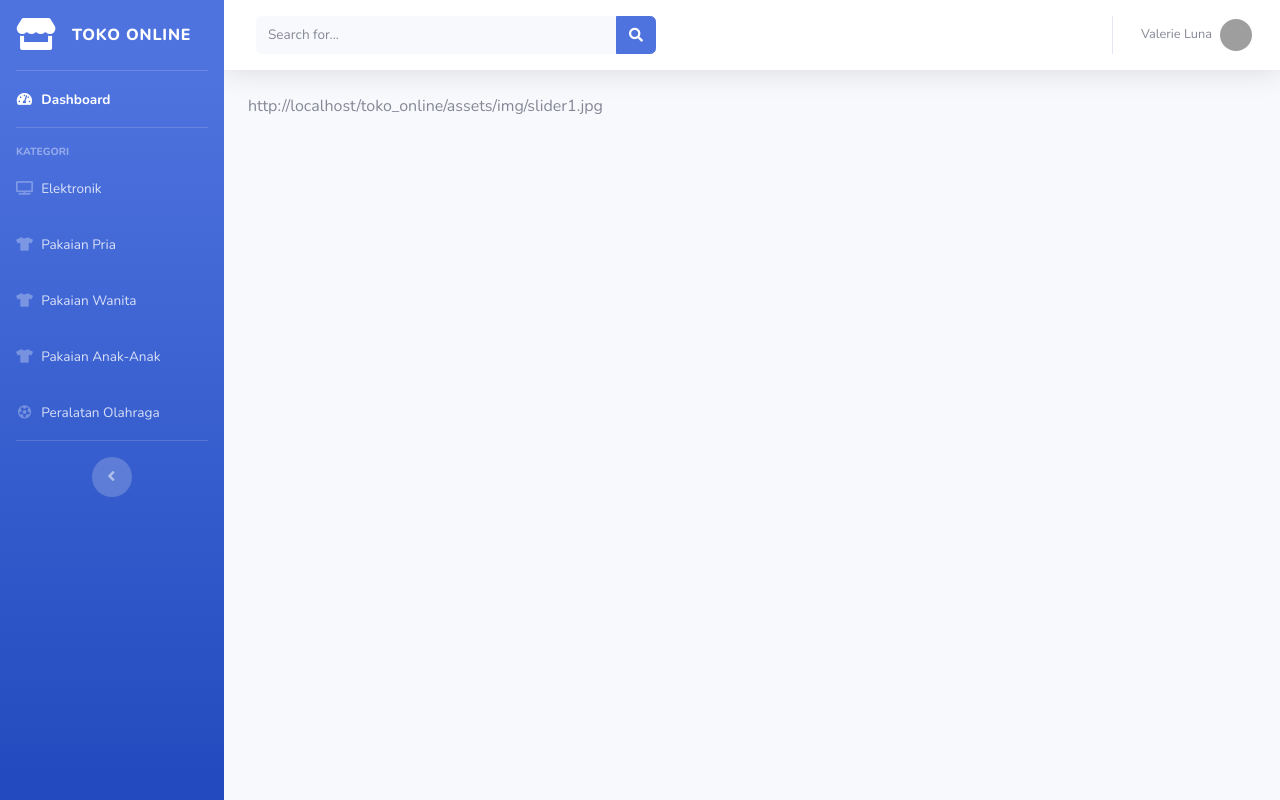
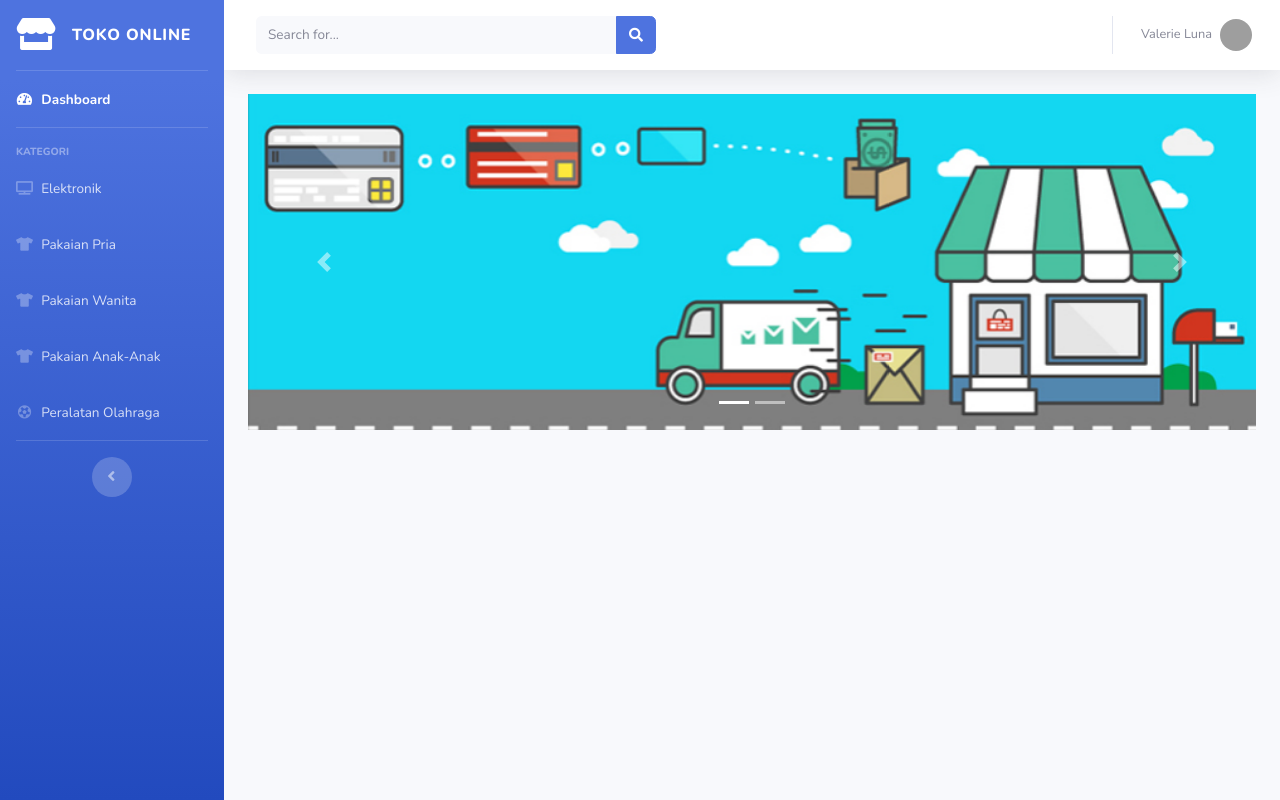
Before and after one commit to ijlalbm/toko_online, a CodeIgniter app: page /toko_online/ in a window 1280 px wide. Run offline with CodeIgniter, Linux system fonts and the light colour scheme; data that the repository does not hold is empty; grey boxes are pictures that could not be loaded.

Commit message:
fix carousel

```diff
--- a/application/views/dashboard.php
+++ b/application/views/dashboard.php
@@ -1,7 +1,27 @@
 <div class="container-fluid">
+<div id="carouselExampleIndicators" class="carousel slide" data-ride="carousel">
+  <ol class="carousel-indicators">
+    <li data-target="#carouselExampleIndicators" data-slide-to="0" class="active"></li>
+    <li data-target="#carouselExampleIndicators" data-slide-to="1"></li>
+  </ol>
+  <div class="carousel-inner">
+    <div class="carousel-item active">
+      <img src="<?= base_url('assets/img/slider1.jpg') ?>" class="d-block w-100" alt="Slider1">
+    </div>
+    <div class="carousel-item">
+      <img src="<?= base_url('assets/img/slider2.jpg') ?>" class="d-block w-100" alt="Slider2">
+    </div>
+  </div>
+  <a class="carousel-control-prev" href="#carouselExampleIndicators" role="button" data-slide="prev">
+    <span class="carousel-control-prev-icon" aria-hidden="true"></span>
+    <span class="sr-only">Previous</span>
+  </a>
+  <a class="carousel-control-next" href="#carouselExampleIndicators" role="button" data-slide="next">
+    <span class="carousel-control-next-icon" aria-hidden="true"></span>
+    <span class="sr-only">Next</span>
+  </a>
+</div>
 
-
-<?php echo base_url('assets/img/slider1.jpg') ?>
     <div class="row text-center">
         <?php foreach($barang as $brg) : ?>
 
--- a/application/views/templates/footer.php
+++ b/application/views/templates/footer.php
@@ -1,19 +1,20 @@
+
   <!-- Bootstrap core JavaScript-->
-  <script src="<?php echo base_url() ?>assets/vendor/jquery/jquery.min.js"></script>
-  <script src="<?php echo base_url() ?>assets/vendor/bootstrap/js/bootstrap.bundle.min.js"></script>
+  <script src="<?php echo base_url('assets/vendor/jquery/jquery.min.js') ?>"></script>
+  <script src="<?php echo base_url('assets/vendor/bootstrap/js/bootstrap.bundle.min.js') ?>"></script>
 
   <!-- Core plugin JavaScript-->
-  <script src="<?php echo base_url() ?>assets/vendor/jquery-easing/jquery.easing.min.js"></script>
+  <script src="<?php echo base_url('assets/vendor/jquery-easing/jquery.easing.min.js') ?>"></script>
 
   <!-- Custom scripts for all pages-->
-  <script src="<?php echo base_url() ?>assets/js/sb-admin-2.min.js"></script>
+  <script src="<?php echo base_url('assets/js/sb-admin-2.min.js') ?>"></script>
 
   <!-- Page level plugins -->
-  <script src="<?php echo base_url() ?>assets/vendor/chart.js/Chart.min.js"></script>
+  <script src="<?php echo base_url('assets/vendor/chart.js/Chart.min.js') ?>"></script>
 
   <!-- Page level custom scripts -->
-  <script src="<?php echo base_url() ?>assets/js/demo/chart-area-demo.js"></script>
-  <script src="<?php echo base_url() ?>assets/js/demo/chart-pie-demo.js"></script>
+  <script src="<?php echo base_url('assets/js/demo/chart-area-demo.js') ?>"></script>
+  <script src="<?php echo base_url('assets/js/demo/chart-pie-demo.js') ?>"></script>
 
 </body>
 
--- a/application/views/templates/header.php
+++ b/application/views/templates/header.php
@@ -12,10 +12,10 @@
   <title>SB Admin 2 - Dashboard</title>
 
   <!-- Custom fonts for this template-->
-  <link href="<?php echo base_url() ?>assets/vendor/fontawesome-free/css/all.min.css" rel="stylesheet" type="text/css">
+  <link href="<?php echo base_url('assets/vendor/fontawesome-free/css/all.min.css') ?>" rel="stylesheet" type="text/css">
   <link href="https://fonts.googleapis.com/css?family=Nunito:200,200i,300,300i,400,400i,600,600i,700,700i,800,800i,900,900i" rel="stylesheet">
 
   <!-- Custom styles for this template-->
-  <link href="<?php echo base_url() ?>assets/css/sb-admin-2.min.css" rel="stylesheet">
+  <link href="<?php echo base_url('assets/css/sb-admin-2.min.css')?>" rel="stylesheet">
 
 </head>
```
